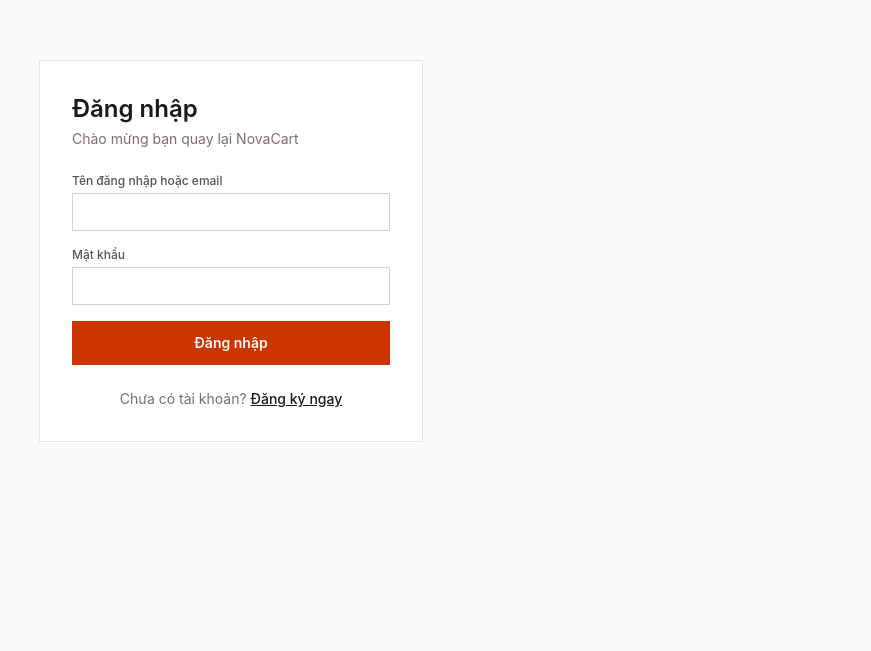
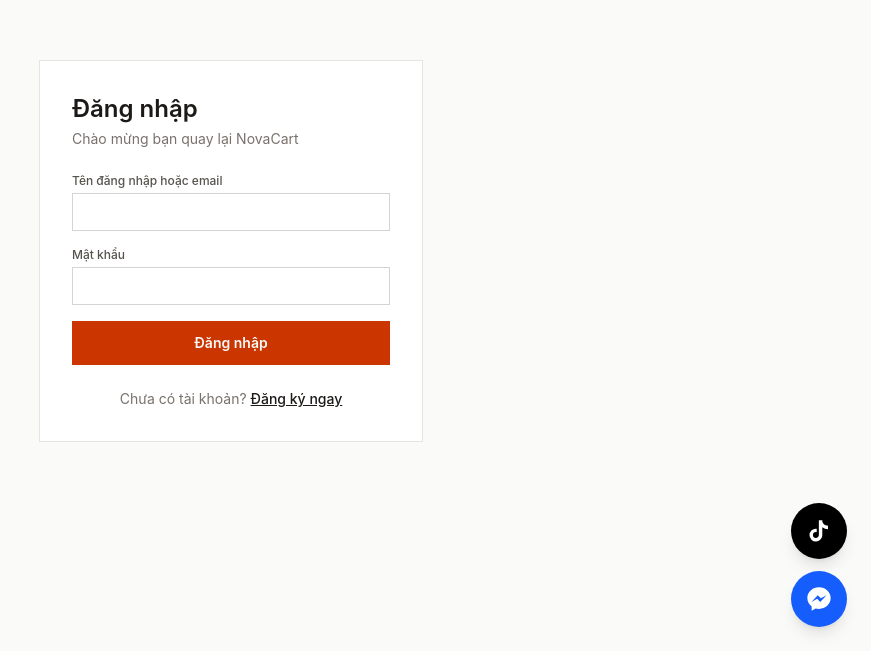
Before and after one commit to NoWhere0610/NovaCart, a React (Vite) app in the folder frontend/: page /login in a window 1280 px wide. Shown: the part 149-800 px from the top of the page, without its empty margins (409-1280 px from the left). Built offline with nearby package versions, Linux system fonts and the light colour scheme; no server answers.

Commit message:
feat: feat floating and landing page

```diff
--- a/frontend/src/App.tsx
+++ b/frontend/src/App.tsx
@@ -18,12 +18,14 @@ import AdminOrdersPage from './pages/AdminOrdersPage'
 import AdminUsersPage from './pages/AdminUsersPage'
 import RequireAuth from './components/RequireAuth'
 import RequireAdminRoute from './components/RequireAdminRoute'
+import FloatingSocialButtons from './components/FloatingSocialButtons'
 import { AuthProvider } from './contexts/AuthContext'
 
 function App() {
   return (
     <AuthProvider>
       <BrowserRouter>
+        <FloatingSocialButtons />
         <Routes>
           {/* Chỉ 2 route này KHÔNG cần đăng nhập */}
           <Route path="/login" element={<LoginPage />} />
--- /dev/null
+++ b/frontend/src/components/FloatingSocialButtons.tsx
@@ -0,0 +1,40 @@
+/**
+ * Nút liên hệ nổi (floating action buttons) góc dưới bên phải màn hình —
+ * giống kiểu widget Messenger/Zalo phổ biến ở các website bán hàng VN.
+ * Bấm vào là mở THẲNG trang Facebook/TikTok ở tab mới (target="_blank"),
+ * không mở popup chat gì cả.
+ *
+ * Đặt component này ở App.tsx (ngoài cùng, cạnh <Routes>) để hiện xuyên suốt
+ * mọi trang, không phải chỉ riêng trang chủ.
+ */
+export default function FloatingSocialButtons() {
+  return (
+    <div className="fixed bottom-6 right-6 z-50 flex flex-col gap-3">
+      {/* TikTok */}
+      <a
+        href="https://www.tiktok.com/@cuong05100"
+        target="_blank"
+        rel="noopener noreferrer"
+        aria-label="Nhắn tin qua TikTok"
+        className="w-14 h-14 rounded-full bg-black shadow-lg flex items-center justify-center hover:scale-110 transition-transform"
+      >
+        <svg width="26" height="26" viewBox="0 0 24 24" fill="white">
+          <path d="M16.6 5.82c-.99-.99-1.55-2.31-1.6-3.82h-3.14v13.7c0 1.5-1.22 2.72-2.72 2.72a2.72 2.72 0 0 1 0-5.44c.26 0 .5.03.74.1V9.9a6 6 0 0 0-.74-.05A5.9 5.9 0 0 0 3.24 15.8a5.9 5.9 0 0 0 5.9 5.9c3.26 0 5.9-2.64 5.9-5.9V8.6a9.06 9.06 0 0 0 5.28 1.7V7.16c-1.36 0-2.62-.44-3.72-1.34z" />
+        </svg>
+      </a>
+
+      {/* Facebook / Messenger */}
+      <a
+        href="https://www.facebook.com/tran.cuong.04276"
+        target="_blank"
+        rel="noopener noreferrer"
+        aria-label="Nhắn tin qua Facebook"
+        className="w-14 h-14 rounded-full bg-blue-600 shadow-lg flex items-center justify-center hover:scale-110 transition-transform"
+      >
+        <svg width="28" height="28" viewBox="0 0 24 24" fill="white">
+          <path d="M12 2C6.48 2 2 6.13 2 11.23c0 2.9 1.44 5.49 3.7 7.19V22l3.38-1.86c.9.25 1.87.38 2.92.38 5.52 0 10-4.13 10-9.29C22 6.13 17.52 2 12 2zm1.02 12.51-2.55-2.72-4.98 2.72 5.48-5.82 2.6 2.72 4.93-2.72-5.48 5.82z" />
+        </svg>
+      </a>
+    </div>
+  )
+}
--- a/frontend/src/pages/LandingPage.tsx
+++ b/frontend/src/pages/LandingPage.tsx
@@ -1,7 +1,8 @@
+import { useState } from 'react'
 import { Link, useNavigate } from 'react-router-dom'
 import { useAuth } from '../contexts/AuthContext'
 
-const NAV_CATEGORIES = [
+const CATEGORIES = [
   { slug: 'ao-thun', label: 'Áo thun' },
   { slug: 'ao-so-mi', label: 'Áo sơ mi' },
   { slug: 'quan-jean', label: 'Quần jean' },
@@ -17,30 +18,60 @@ const HERO_IMAGE = 'https://picsum.photos/seed/menswear-hero/900/1100'
 export default function LandingPage() {
   const navigate = useNavigate()
   const { logout } = useAuth()
+  const [showCategories, setShowCategories] = useState(false)
 
   return (
     <div className="min-h-screen bg-white flex flex-col">
       <header className="bg-stone-50 border-b border-stone-200">
         <div className="max-w-7xl mx-auto px-6">
           <div className="flex items-center justify-between h-20">
-            <Link to="/" className="flex items-center gap-2">
-              <span className="text-2xl font-bold tracking-tight text-stone-900">MENSWEAR</span>
-              <span className="text-[10px] uppercase tracking-widest text-stone-400 border-l border-stone-300 pl-2">
-                For Him
-              </span>
-            </Link>
+            <div className="flex items-center gap-6">
+              {/* Nút Danh mục — dropdown xổ xuống khi bấm, thay cho dàn ngang cũ */}
+              <div
+                className="relative"
+                onBlur={(e) => {
+                  // Đóng dropdown khi click ra ngoài toàn bộ khối này (không phải
+                  // đang click vào 1 item bên trong nó)
+                  if (!e.currentTarget.contains(e.relatedTarget as Node)) {
+                    setShowCategories(false)
+                  }
+                }}
+              >
+                <button
+                  onClick={() => setShowCategories((v) => !v)}
+                  className="flex items-center gap-2 text-sm text-stone-700 hover:text-stone-900 border border-stone-300 px-3 py-2"
+                >
+                  <svg width="16" height="16" viewBox="0 0 24 24" fill="none" stroke="currentColor" strokeWidth="2">
+                    <path d="M4 6h16M4 12h16M4 18h16" />
+                  </svg>
+                  Danh mục sản phẩm
+                </button>
 
-            <nav className="hidden md:flex items-center gap-8">
-              {NAV_CATEGORIES.map((c) => (
-                <Link
-                  key={c.slug}
-                  to={`/shop?category=${c.slug}`}
-                  className="text-sm text-stone-700 hover:text-stone-900"
-                >
-                  {c.label}
-                </Link>
-              ))}
-            </nav>
+                {showCategories && (
+                  <div className="absolute left-0 top-full mt-1 w-48 bg-white border border-stone-200 shadow-lg z-50">
+                    {CATEGORIES.map((c) => (
+                      <button
+                        key={c.slug}
+                        onClick={() => {
+                          setShowCategories(false)
+                          navigate(`/shop?category=${c.slug}`)
+                        }}
+                        className="block w-full text-left px-4 py-2.5 text-sm text-stone-700 hover:bg-stone-50"
+                      >
+                        {c.label}
+                      </button>
+                    ))}
+                  </div>
+                )}
+              </div>
+
+              <Link to="/" className="flex items-center gap-2">
+                <span className="text-2xl font-bold tracking-tight text-stone-900">MENSWEAR</span>
+                <span className="text-[10px] uppercase tracking-widest text-stone-400 border-l border-stone-300 pl-2">
+                  For Him
+                </span>
+              </Link>
+            </div>
 
             <div className="flex items-center gap-4">
               <input
```
